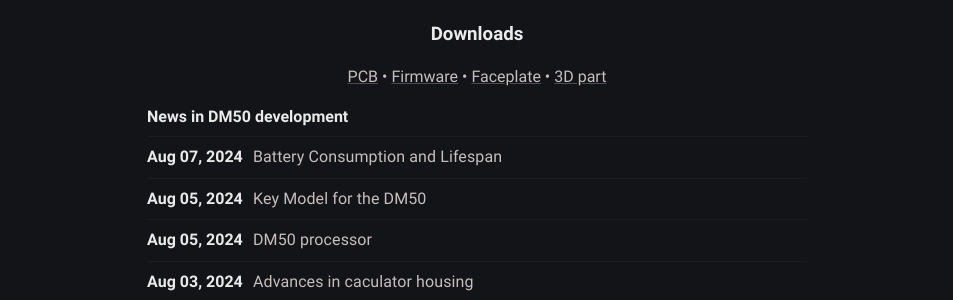
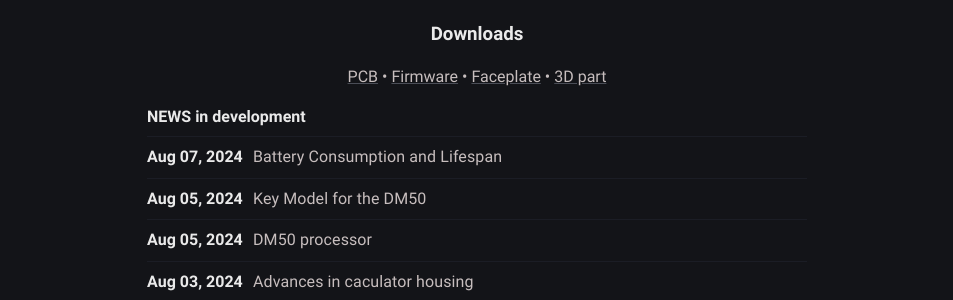
Before and after one commit to xavierbasc/50calc, a Jekyll site: the page built from index.md, in a window 1280 px wide. Shown: the part 324-624 px from the top of the page, without its empty margins (163-1116 px from the left). Built offline with Jekyll 4.4.1, drawn with Linux system fonts in a browser that asks for light colours.

Commit message:
Update home.html

```diff
--- a/_layouts/home.html
+++ b/_layouts/home.html
@@ -17,7 +17,7 @@
 </p>
 </center>
 
-<h3 class="posts-item-note" aria-label="Recent Posts">News in DM50 development</h3>
+<h3 class="posts-item-note" aria-label="Recent Posts">NEWS in development</h3>
 {%- for post in site.posts limit: site.number_of_posts -%}
 <article class="post-item">
   <span class="post-item-date">{{ post.date | date: "%b %d, %Y" }}</span>
```
